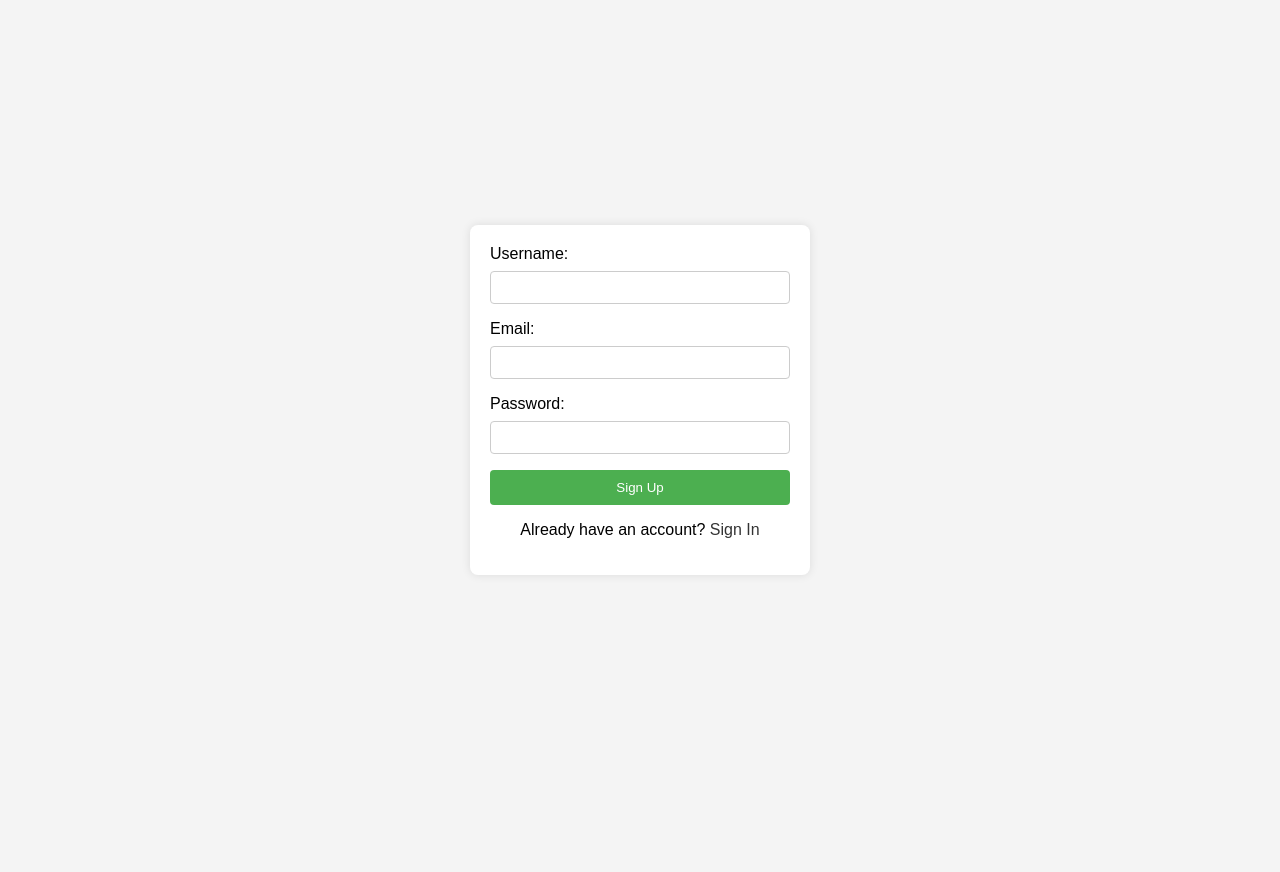
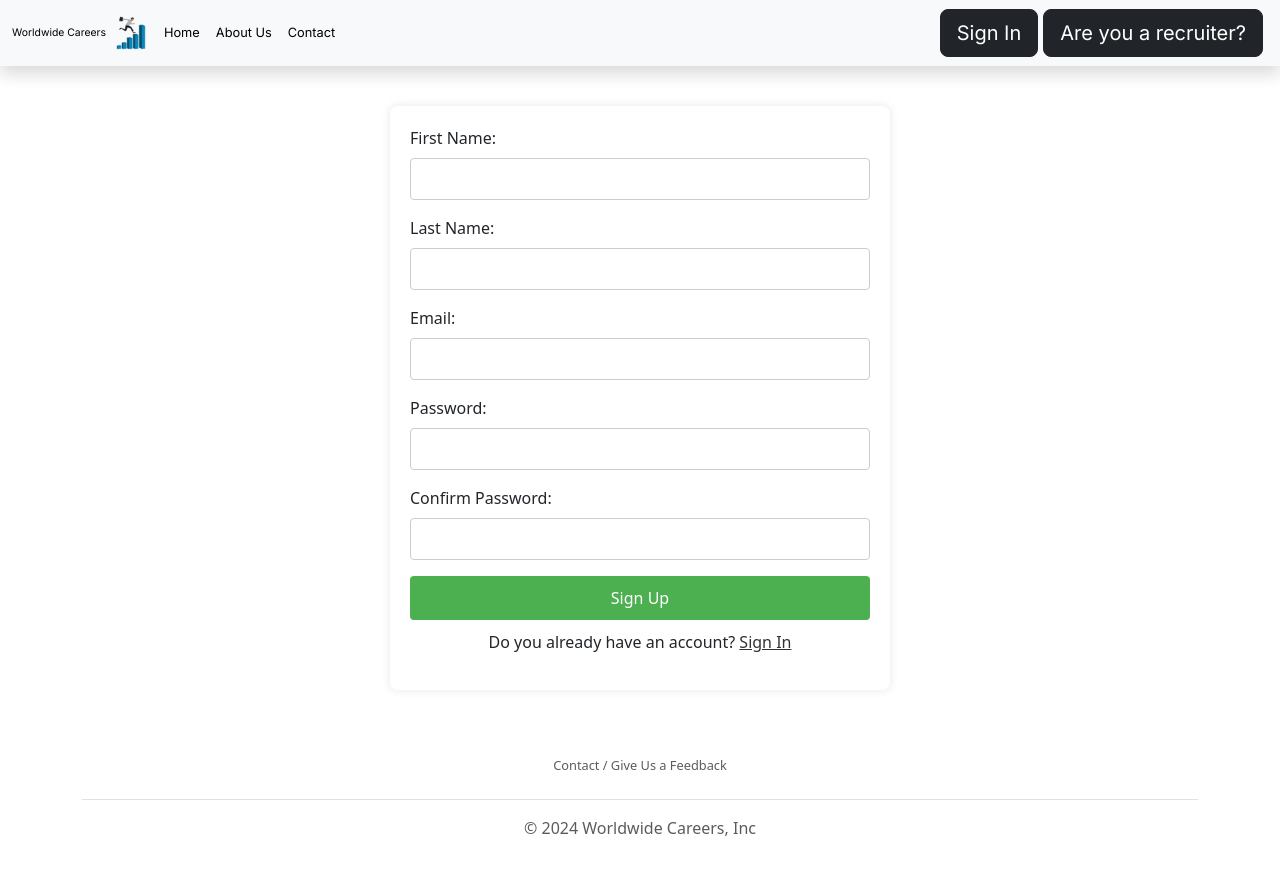
Before and after one commit to zserraakkaya/WorldwideCareers, a Flask app: page /signup in a window 1280 px wide. Before the commit the page ends 538 px from the top, so only its background shows below. Run offline with Flask 3, Linux system fonts and the light colour scheme; parts of the project's set-up code (start-up, migrations or seed data) failed here and were passed over.

Commit message:
User sign in and sign up added

```diff
--- /dev/null
+++ b/static/signin.css
@@ -0,0 +1,50 @@
+form {
+  display: block;
+  background-color: #fff;
+  padding: 20px;
+  margin: 50px auto;
+  border-radius: 8px;
+  box-shadow: 0 0 10px rgba(0, 0, 0, 0.1);
+  width: 500px;
+}
+
+label {
+  display: block;
+  margin-bottom: 8px;
+}
+
+input {
+  width: 100%;
+  padding: 8px;
+  margin-bottom: 16px;
+  box-sizing: border-box;
+  border: 1px solid #ccc;
+  border-radius: 4px;
+}
+
+button {
+  background-color: #4caf50;
+  color: #fff;
+  padding: 10px;
+  border: none;
+  border-radius: 4px;
+  cursor: pointer;
+  width: 100%;
+}
+
+button:hover {
+  background-color: #45a049;
+}
+
+.signup-link {
+  margin-top: 10px;
+  text-align: center;
+}
+
+.signup-link a {
+  color: #333;
+}
+
+.signup-link a:hover {
+  font-size: 1.1rem;
+}
--- a/static/style.css
+++ b/static/style.css
@@ -21,8 +21,9 @@
   font-size: 0.8rem;
   cursor: pointer;
 }
-#post-job-btn {
-  font-size: 1.1rem;
+#post-job-btn,
+.signin {
+  margin-right: 5px;
 }
 /* nav end */
 
--- a/templates/nav.html
+++ b/templates/nav.html
@@ -41,13 +41,19 @@
         </li>
       </ul>
     </div>
-    <form class="form-inline" action="/go-to-post-job" method="post">
+    <!--only recruiters can see this button-->
+    <!-- <form class="form-inline" action="/go-to-post-job" method="post">
       <button class="btn btn-dark btn-lg" type="submit" id="post-job-btn">
         Are you a recruiter? Post a job!
       </button>
-    </form>
-    <li class="btn btn-dark btn-lg">
+    </form> -->
+    <li class="btn btn-dark btn-lg signin">
       <a class="nav-link active" aria-current="page" href="/signin">Sign In</a>
+    </li>
+    <li class="btn btn-dark btn-lg signin">
+      <a class="nav-link active" aria-current="page" href="/recruitersignin"
+        >Are you a recruiter?</a
+      >
     </li>
   </div>
 </nav>
--- a/templates/signup.html
+++ b/templates/signup.html
@@ -1,76 +1,14 @@
-<!DOCTYPE html>
-<html lang="en">
-  <head>
-    <meta charset="UTF-8" />
-    <meta name="viewport" content="width=device-width, initial-scale=1.0" />
+{% extends 'base.html' %} {% block head %}
+<link rel="stylesheet" href="../static/signin.css" />
 <title>Sign Up</title>
-    <style>
-      body {
-        font-family: Arial, sans-serif;
-        background-color: #f4f4f4;
-        margin: 0;
-        padding: 0;
-        display: flex;
-        align-items: center;
-        justify-content: center;
-        height: 100vh;
-      }
+{% endblock %} {% block body %} {% include 'nav.html' %}
 
-      form {
-        background-color: #fff;
-        padding: 20px;
-        border-radius: 8px;
-        box-shadow: 0 0 10px rgba(0, 0, 0, 0.1);
-        width: 300px;
-      }
+<form action="/signup" method="post">
+  <label for="first_name">First Name: </label>
+  <input type="text" id="first_name" name="first_name" required />
 
-      label {
-        display: block;
-        margin-bottom: 8px;
-      }
-
-      input {
-        width: 100%;
-        padding: 8px;
-        margin-bottom: 16px;
-        box-sizing: border-box;
-        border: 1px solid #ccc;
-        border-radius: 4px;
-      }
-
-      button {
-        background-color: #4caf50;
-        color: #fff;
-        padding: 10px;
-        border: none;
-        border-radius: 4px;
-        cursor: pointer;
-        width: 100%;
-      }
-
-      button:hover {
-        background-color: #45a049;
-      }
-
-      .signin-link {
-        margin-top: 10px;
-        text-align: center;
-      }
-
-      .signin-link a {
-        color: #333;
-        text-decoration: none;
-      }
-
-      .signin-link a:hover {
-        text-decoration: underline;
-      }
-    </style>
-  </head>
-  <body>
-    <form action="/signup" method="post">
-      <label for="username">Username:</label>
-      <input type="text" id="username" name="username" required />
+  <label for="last_name">Last Name: </label>
+  <input type="text" id="last_name" name="last_name" required />
 
   <label for="email">Email:</label>
   <input type="email" id="email" name="email" required />
@@ -78,11 +16,14 @@
   <label for="password">Password:</label>
   <input type="password" id="password" name="password" required />
 
+  <label for="password_again">Confirm Password:</label>
+  <input type="password" id="password_again" name="password_again" required />
+
   <button type="submit">Sign Up</button>
 
-      <div class="signin-link">
-        <p>Already have an account? <a href="/signin">Sign In</a></p>
+  <div class="signup-link">
+    <p>Do you already have an account? <a href="/signin">Sign In</a></p>
   </div>
 </form>
-  </body>
-</html>
+
+{% include 'footer.html' %} {% endblock %}
```
Also changed, not shown: templates/home.html (+1 -9 lines), templates/signin.html (+7 -72 lines). Lines whose indentation alone changed are shown as unchanged.
